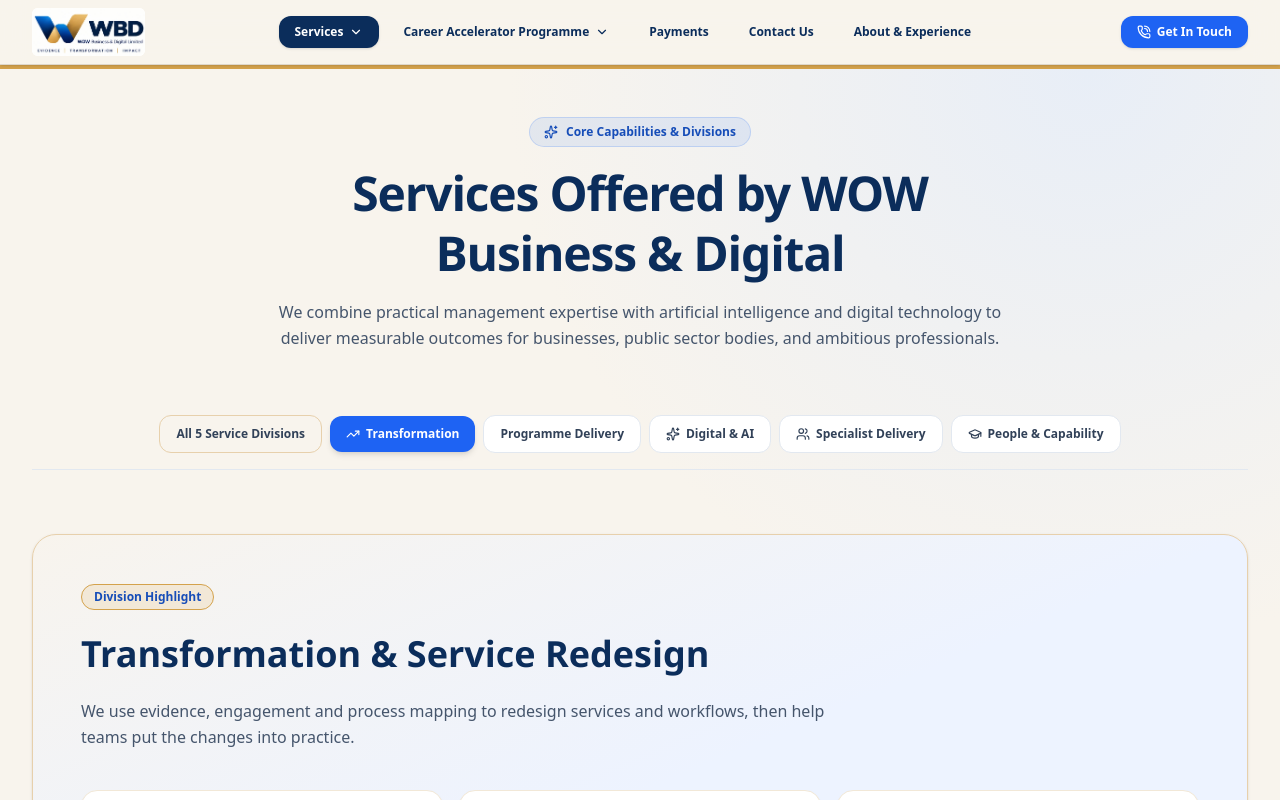
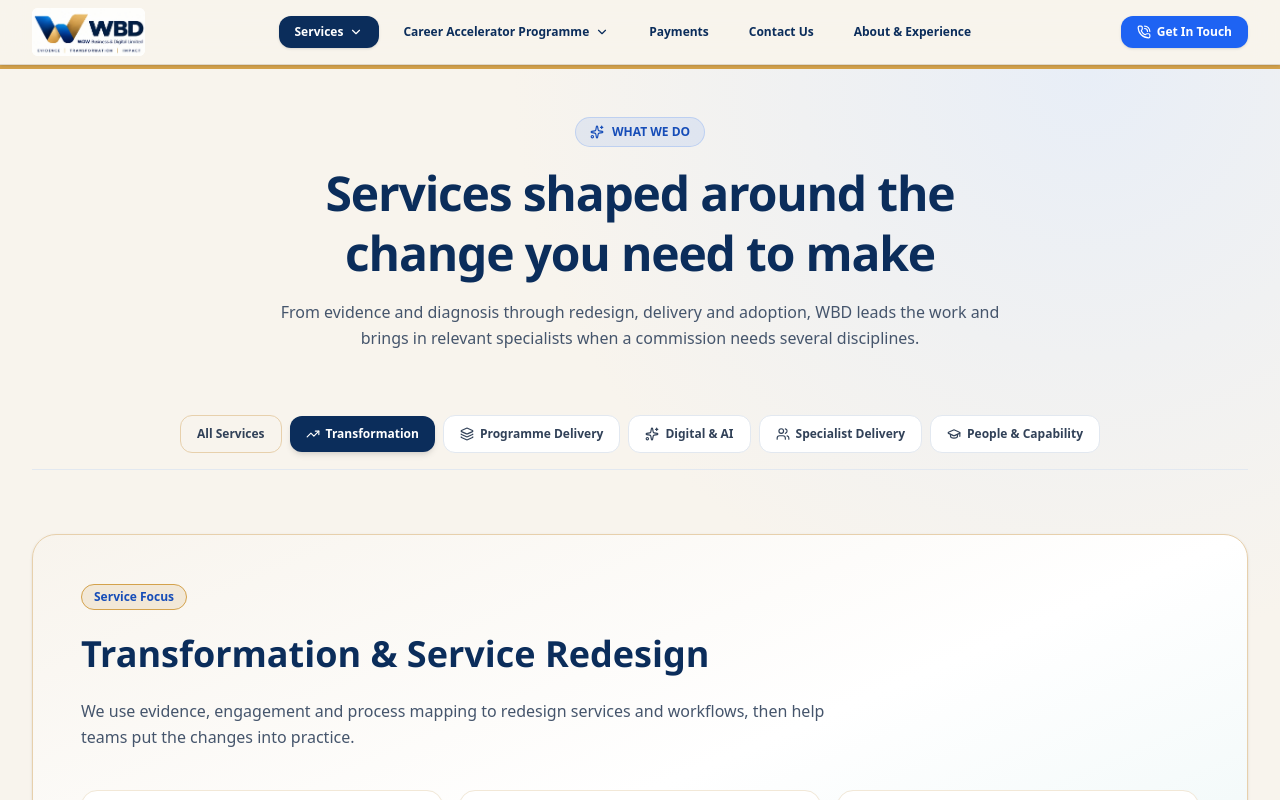
Before and after one commit to CptnMugo/WOW-Business-and-Digital, a React (Vite) app: page / in a window 1280 px wide. Both pictures are taken after a click on the button "Business Consultancy & Growth". Shown: the top 800 px of the page. Built offline with nearby package versions, Linux system fonts and the light colour scheme.

Commit message:
Align WBD service offer and brand interaction colours

```diff
--- a/src/components/ServicesSection.tsx
+++ b/src/components/ServicesSection.tsx
@@ -1,7 +1,7 @@
 import React from 'react';
 import { NavTab } from '../types';
-import { CORE_FIVE_SERVICES, CoreServiceInfo } from '../data/companyData';
-import { TrendingUp, Users, GraduationCap, Sparkles, Briefcase, ArrowRight, CheckCircle2, ShieldCheck, Mail, Phone, Clock } from 'lucide-react';
+import { CORE_FIVE_SERVICES } from '../data/companyData';
+import { TrendingUp, Users, GraduationCap, Sparkles, Briefcase, ArrowRight, CheckCircle2, Layers } from 'lucide-react';
 
 interface ServicesSectionProps {
   activeTab: NavTab;
@@ -19,13 +19,13 @@
       <div className="text-center space-y-4 max-w-3xl mx-auto">
         <div className="inline-flex items-center gap-2 px-3.5 py-1.5 rounded-full bg-blue-500/10 text-blue-700 text-xs font-bold border border-blue-500/20">
           <Sparkles className="w-3.5 h-3.5" />
-          <span>Core Capabilities & Divisions</span>
+          <span>WHAT WE DO</span>
         </div>
         <h1 className="text-4xl sm:text-5xl font-black text-slate-900 tracking-tight leading-tight">
-          Services Offered by WOW Business & Digital
+          Services shaped around the change you need to make
         </h1>
         <p className="text-slate-600 text-base leading-relaxed">
-          We combine practical management expertise with artificial intelligence and digital technology to deliver measurable outcomes for businesses, public sector bodies, and ambitious professionals.
+          From evidence and diagnosis through redesign, delivery and adoption, WBD leads the work and brings in relevant specialists when a commission needs several disciplines.
         </p>
       </div>
 
@@ -35,11 +35,11 @@
           onClick={() => setActiveTab('services')}
           className={`px-4 py-2.5 rounded-xl text-xs font-bold transition-all cursor-pointer ${
             activeTab === 'services'
-              ? 'bg-blue-600 text-white shadow-xs'
+              ? 'bg-[#0B2D5B] text-white shadow-xs'
               : 'bg-sky-50 text-slate-700 hover:bg-sky-100 border border-sky-200'
           }`}
         >
-          All 5 Service Divisions
+          All Services
         </button>
 
         {CORE_FIVE_SERVICES.map((s) => {
@@ -50,7 +50,7 @@
               onClick={() => setActiveTab(s.tabId as NavTab)}
               className={`px-4 py-2.5 rounded-xl text-xs font-bold transition-all flex items-center gap-1.5 cursor-pointer ${
                 isActive
-                  ? 'bg-blue-600 text-white font-black shadow-md'
+                  ? 'bg-[#0B2D5B] text-white font-black shadow-md'
                   : 'bg-white border border-slate-200 text-slate-700 hover:bg-slate-50'
               }`}
             >
@@ -58,7 +58,7 @@
               {s.id === 'staffing' && <Users className="w-3.5 h-3.5" />}
               {s.id === 'training' && <GraduationCap className="w-3.5 h-3.5" />}
               {s.id === 'ai-solutions' && <Sparkles className="w-3.5 h-3.5" />}
-              {s.id === 'career-coaching' && <Briefcase className="w-3.5 h-3.5" />}
+              {s.id === 'programme-delivery' && <Layers className="w-3.5 h-3.5" />}
               <span>{s.shortNavTitle}</span>
             </button>
           );
@@ -68,9 +68,9 @@
       {/* FOCUSED SINGLE SERVICE VIEW (IF SUB-TAB SELECTED) */}
       {selectedService ? (
         <div className="space-y-12 animate-in fade-in duration-200">
-          <div className="bg-gradient-to-br from-sky-50 via-blue-50 to-indigo-50 text-slate-900 rounded-3xl p-8 lg:p-12 border border-sky-200 shadow-sm space-y-6">
+          <div className="bg-gradient-to-br from-[#F8F4ED] via-white to-[#E9F5F5] text-slate-900 rounded-3xl p-8 lg:p-12 border border-sky-200 shadow-sm space-y-6">
             <div className="inline-flex items-center gap-2 px-3 py-1 rounded-full bg-sky-100 text-blue-700 text-xs font-bold border border-sky-300">
-              <span>Division Highlight</span>
+              <span>Service Focus</span>
             </div>
 
             <h2 className="text-3xl sm:text-4xl font-black text-slate-900">{selectedService.title}</h2>
@@ -87,14 +87,14 @@
 
             <div className="pt-6 border-t border-sky-200 flex flex-wrap items-center justify-between gap-4">
               <div className="text-xs text-slate-600">
-                <span className="font-bold text-slate-900">Target Audience:</span> {selectedService.audience}
+                <span className="font-bold text-slate-900">Who we help:</span> {selectedService.audience}
               </div>
 
               <button
                 onClick={() => setActiveTab('contact')}
-                className="bg-blue-600 hover:bg-blue-700 text-white font-black text-xs px-6 py-3 rounded-xl shadow-md transition-all flex items-center gap-2 cursor-pointer"
+                className="bg-[#0B2D5B] hover:bg-[#173B63] text-white font-black text-xs px-6 py-3 rounded-xl shadow-md transition-all flex items-center gap-2 cursor-pointer"
               >
-                <span>Request {selectedService.shortNavTitle} Proposal</span>
+                <span>Discuss this service</span>
                 <ArrowRight className="w-4 h-4" />
               </button>
             </div>
@@ -115,7 +115,7 @@
                     {service.id === 'staffing' && <Users className="w-6 h-6" />}
                     {service.id === 'training' && <GraduationCap className="w-6 h-6" />}
                     {service.id === 'ai-solutions' && <Sparkles className="w-6 h-6" />}
-                    {service.id === 'career-coaching' && <Briefcase className="w-6 h-6" />}
+                    {service.id === 'programme-delivery' && <Layers className="w-6 h-6" />}
                   </div>
                   <span className="text-xs font-black text-slate-400">0{index + 1}</span>
                 </div>
@@ -129,14 +129,14 @@
                   </p>
                   {service.id === 'training' && (
                     <p className="text-sm sm:text-base font-black text-emerald-600 tracking-tight pt-1">
-                      10% Early bird discount
+                      Explore the Career Accelerator separately
                     </p>
                   )}
                 </div>
 
                 <div className="space-y-2 pt-2 border-t border-slate-100">
                   <span className="text-[11px] font-extrabold uppercase tracking-wider text-slate-400 block">
-                    Key Offerings:
+                    Typical support:
                   </span>
                   <ul className="space-y-1.5 text-xs text-slate-700">
                     {service.subOfferings.slice(0, 4).map((item, idx) => (
@@ -160,7 +160,7 @@
 
                 <button
                   onClick={() => setActiveTab('contact')}
-                  className="text-xs font-bold bg-sky-100 text-blue-700 hover:bg-blue-600 hover:text-white px-3.5 py-1.5 rounded-lg border border-sky-200 transition-colors cursor-pointer"
+                  className="text-xs font-bold bg-sky-100 text-blue-700 hover:bg-[#0B2D5B] hover:text-white px-3.5 py-1.5 rounded-lg border border-sky-200 transition-colors cursor-pointer"
                 >
                   Enquire
                 </button>
@@ -171,19 +171,19 @@
       )}
 
       {/* BOTTOM CONSULTATION CTA */}
-      <div className="bg-gradient-to-r from-sky-50 via-blue-50 to-indigo-50 text-slate-900 rounded-3xl p-8 sm:p-10 border border-sky-200 shadow-sm flex flex-col md:flex-row items-center justify-between gap-6">
+      <div className="bg-gradient-to-r from-[#F8F4ED] via-white to-[#E9F5F5] text-slate-900 rounded-3xl p-8 sm:p-10 border border-sky-200 shadow-sm flex flex-col md:flex-row items-center justify-between gap-6">
         <div className="space-y-2 text-center md:text-left">
-          <h3 className="text-2xl font-black text-slate-900">Need a Custom Blend of Consulting, AI & Staffing?</h3>
+          <h3 className="text-2xl font-black text-slate-900">Need support across several disciplines?</h3>
           <p className="text-xs text-slate-600 max-w-xl">
-            Our directors work directly with enterprise executives, healthcare leaders, and SME owners to build tailored service packages.
+            WBD leads the commission and agrees the right team, scope, responsibilities and outcomes with you.
           </p>
         </div>
 
         <button
           onClick={() => setActiveTab('contact')}
-          className="bg-blue-600 hover:bg-blue-700 text-white font-black text-xs px-6 py-3.5 rounded-xl shadow-md shrink-0 transition-all flex items-center gap-2 cursor-pointer"
+          className="bg-[#0B2D5B] hover:bg-[#173B63] text-white font-black text-xs px-6 py-3.5 rounded-xl shadow-md shrink-0 transition-all flex items-center gap-2 cursor-pointer"
         >
-          <span>Schedule Strategy Discussion</span>
+          <span>Discuss your project</span>
           <ArrowRight className="w-4 h-4" />
         </button>
       </div>
```
